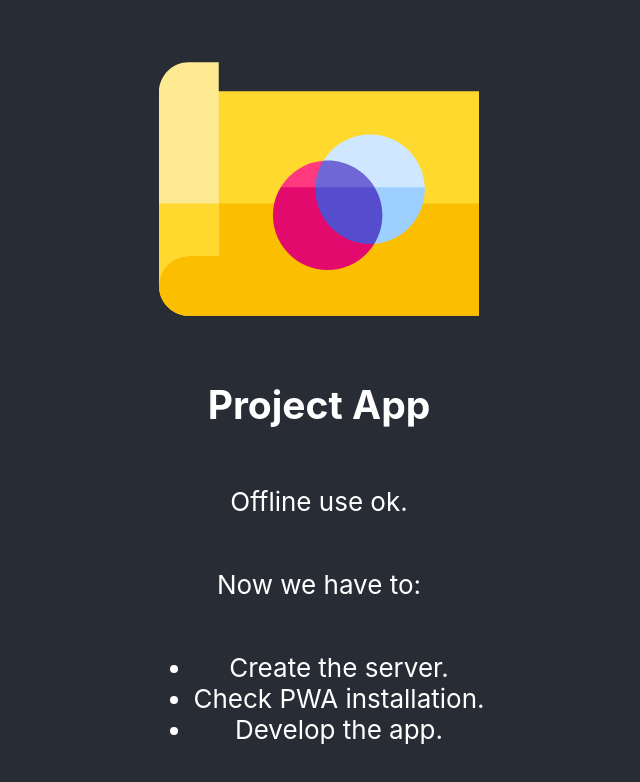
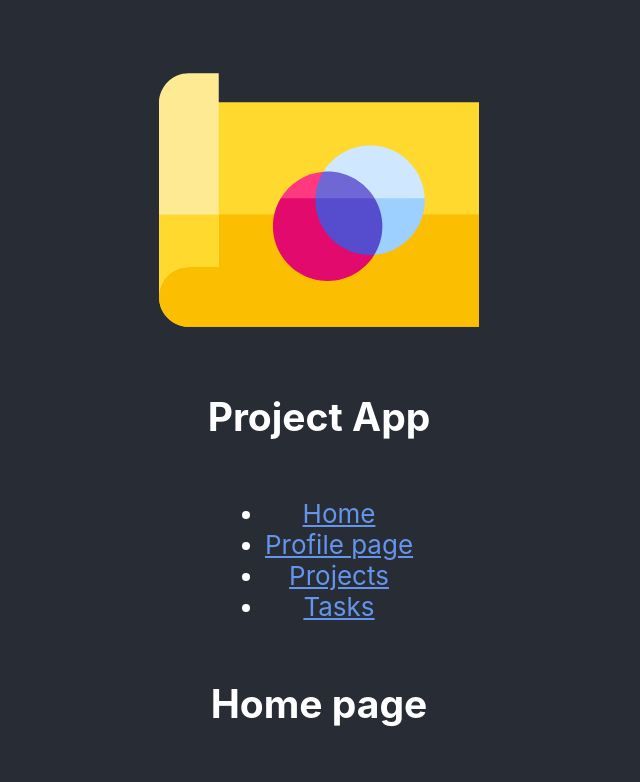
Before and after one commit to sychagneux/Cour-LP-Transverse-Client, a React (Create React App) app in the folder my-app/: page /home in a window 1280 px wide. Shown: the top 782 px of the page, without its empty margins (321-961 px from the left). Built offline with nearby package versions, Linux system fonts and the light colour scheme.

Commit message:
add router and link

```diff
--- a/my-app/package.json
+++ b/my-app/package.json
@@ -11,6 +11,7 @@
     "react": "^16.13.1",
     "react-apollo": "^3.1.4",
     "react-dom": "^16.13.1",
+    "react-router-dom": "^5.1.2",
     "react-scripts": "3.4.1"
   },
   "scripts": {
--- a/my-app/src/App.js
+++ b/my-app/src/App.js
@@ -1,20 +1,59 @@
 import React from "react";
+import { Switch, Route, Link } from "react-router-dom";
+import "./App.css";
 import logo from "./project.svg";
-import "./App.css";
+import HomePage from "./component/common/Home";
+import UserPage from "./component/user/UserPage";
+import ProfilPage from "./component/common/ProfilPage";
+import TaskList from "./component/task/TaskList";
+import TaskDetail from "./component/task/TaskDetail";
+import ProjectList from "./component/project/ProjectList";
+import ProjectDetail from "./component/project/ProjectDetail";
 
 function App() {
   return (
     <div className="App">
       <img src={logo} className="App-logo" alt="logo" />
       <h2>Project App</h2>
-      <p>Offline use ok.</p>
-      <p>Now we have to:</p>
-
-      <ul>
-        <li>Create the server.</li>
-        <li>Check PWA installation.</li>
-        <li>Develop the app.</li>
-      </ul>
+      <nav>
+        <ul>
+          <li>
+            <Link to="/home">Home</Link>
+          </li>
+          <li>
+            <Link to="/me">Profile page</Link>
+          </li>
+          <li>
+            <Link to="/projects">Projects</Link>
+          </li>
+          <li>
+            <Link to="/tasks">Tasks</Link>
+          </li>
+        </ul>
+      </nav>
+      <Switch>
+        <Route path="/home">
+          <HomePage />
+        </Route>
+        <Route path="/me">
+          <ProfilPage />
+        </Route>
+        <Route path="/user/:id">
+          <UserPage />
+        </Route>
+        <Route path="/tasks">
+          <TaskList />
+        </Route>
+        <Route path="/task/:id">
+          <TaskDetail />
+        </Route>
+        <Route path="/projects/">
+          <ProjectList />
+        </Route>
+        <Route path="/project/:id">
+          <ProjectDetail />
+        </Route>
+      </Switch>
     </div>
   );
 }
--- /dev/null
+++ b/my-app/src/component/common/Home.js
@@ -0,0 +1,9 @@
+import React, { Component } from 'react';
+
+class HomePage extends Component {
+    render() {
+      return <h2>Home page</h2>;
+    }
+}
+
+export default HomePage;
--- /dev/null
+++ b/my-app/src/component/common/ProfilPage.js
@@ -0,0 +1,9 @@
+import React, { Component } from 'react';
+
+class ProfilPage extends Component {
+    render() {
+      return <h2>My page</h2>;
+    }
+}
+
+export default ProfilPage;
--- a/my-app/src/component/project/ProjectDetail.js
+++ b/my-app/src/component/project/ProjectDetail.js
@@ -0,0 +1,9 @@
+import React, { Component } from 'react';
+
+class ProjetDetail extends Component {
+    render() {
+      return <h2>Projet Detail</h2>;
+    }
+}
+
+export default ProjetDetail;
--- a/my-app/src/component/project/ProjectList.js
+++ b/my-app/src/component/project/ProjectList.js
@@ -0,0 +1,9 @@
+import React, { Component } from 'react';
+
+class ProjetList extends Component {
+    render() {
+      return <h2>List of all Projet</h2>;
+    }
+}
+
+export default ProjetList;
--- a/my-app/src/component/task/TaskDetail.js
+++ b/my-app/src/component/task/TaskDetail.js
@@ -0,0 +1,9 @@
+import React, { Component } from 'react';
+
+class TaskDetail extends Component {
+    render() {
+      return <h2>List of task detail</h2>;
+    }
+}
+
+export default TaskDetail;
--- a/my-app/src/component/task/TaskList.js
+++ b/my-app/src/component/task/TaskList.js
@@ -0,0 +1,9 @@
+import React, { Component } from 'react';
+
+class TaskList extends Component {
+    render() {
+      return <h2>List of all task</h2>;
+    }
+}
+
+export default TaskList;
--- a/my-app/src/component/user/UserPage.js
+++ b/my-app/src/component/user/UserPage.js
@@ -0,0 +1,9 @@
+import React, { Component } from 'react';
+
+class UserPage extends Component {
+    render() {
+      return <h2>User page</h2>;
+    }
+}
+
+export default UserPage;
--- a/my-app/src/index.css
+++ b/my-app/src/index.css
@@ -17,3 +17,8 @@ code {
   font-family: source-code-pro, Menlo, Monaco, Consolas, 'Courier New',
     monospace;
 }
+
+a{
+  color: cornflowerblue;
+
+}
--- a/my-app/src/index.js
+++ b/my-app/src/index.js
@@ -1,17 +1,15 @@
-import React from 'react';
-import ReactDOM from 'react-dom';
-import './index.css';
-import App from './App';
-import * as serviceWorker from './serviceWorker';
+import React from "react";
+import ReactDOM from "react-dom";
+import App from "./App";
+import { BrowserRouter } from "react-router-dom";
+import "./index.css";
+//import * as serviceWorker from "./serviceWorker";
 
 ReactDOM.render(
-  <React.StrictMode>
+  <BrowserRouter>
     <App />
-  </React.StrictMode>,
-  document.getElementById('root')
+  </BrowserRouter>,
+  document.getElementById("root")
 );
 
-// If you want your app to work offline and load faster, you can change
-// unregister() to register() below. Note this comes with some pitfalls.
-// Learn more about service workers: https://bit.ly/CRA-PWA
-serviceWorker.register();
+//serviceWorker.register();
```
Also changed, not shown: 1 other file (tests, documents, lock files or other folders).
